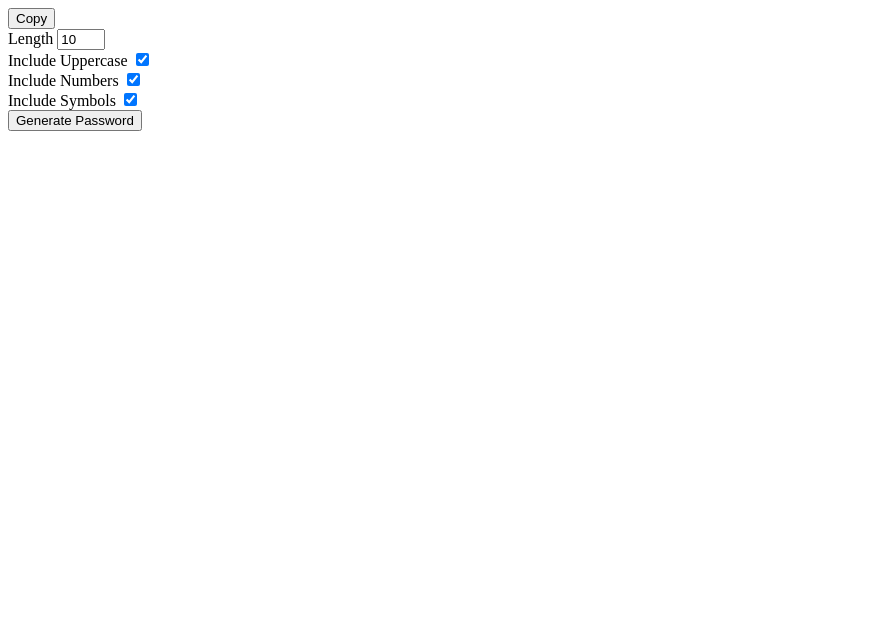
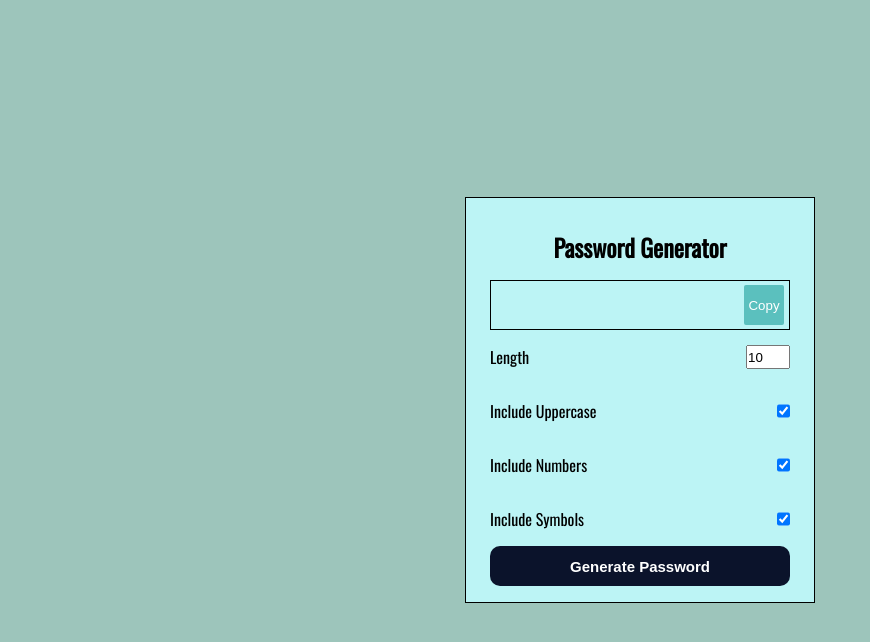
Before and after one commit to Debasmit1/psswrd_generator, a plain HTML site: page index.html in a window 1280 px wide. Shown: the whole page, without its empty margins (0-870 px from the left). Drawn offline with nearby package versions, Linux system fonts and the light colour scheme.

Commit message:
Updated the stylesheet

```diff
--- a/index.html
+++ b/index.html
@@ -14,6 +14,7 @@
 
     <form id="passwordGeneratorForm">
         <div class="container">
+            <h2>Password Generator</h2>
             <div class="result_container">
                 <span id="result"></span>
                 <button id="copy">Copy</button>
--- a/styles.css
+++ b/styles.css
@@ -0,0 +1,83 @@
+*{
+    margin: 0;
+    padding: 0;
+    box-sizing: border-box;
+}
+
+body{
+    height: 100vh;
+    width: 100vw;
+    display: flex;
+    align-items: center;
+    justify-content: center;
+    flex-direction: column;
+    font-family: 'Oswald', sans-serif;
+    background-color: #9dc5bb;
+}
+
+.container{
+    padding: 1rem 1.5rem;
+    border: 1px solid black;
+    width: 350px;
+    background-color: #bcf4f5;
+}
+
+h2{
+    text-align: center;
+    padding: 15px 0;
+}
+
+.option{
+    display: flex;
+    justify-content: space-between;
+    padding: 15px 0;
+}
+
+.result_container{
+    height: 50px;
+    width: 100%;
+    display: flex;
+    justify-content: space-between;
+    align-items: center;
+    border: 1px solid black;
+    padding: 0 5px;
+}
+
+.result_container #result{
+    word-wrap: break-word;
+    max-width: calc(100% - 40px);
+}
+
+.result_container #copy{
+    height: 40px;
+    width: 40px;
+    background-color: #5bc0be;
+    color: #fff;
+    border: none;
+    cursor: pointer;
+    outline: none;
+    border-radius: 2px;
+}
+
+.result_container #copy:hover {
+    background-color: #1c2541;
+    color: #fff;
+}
+
+#generate{
+    height: 40px;
+    width: 100%;
+    border-radius: 10px;
+    border: none;
+    background-color: #0b132b;
+    color: #fff;
+    font-size: 15px;
+    font-weight: bold;
+    cursor: pointer;
+    outline: none;
+}
+
+#generate:hover{
+    background-color: #5bc0be;
+    color: #fff;
+}
```
